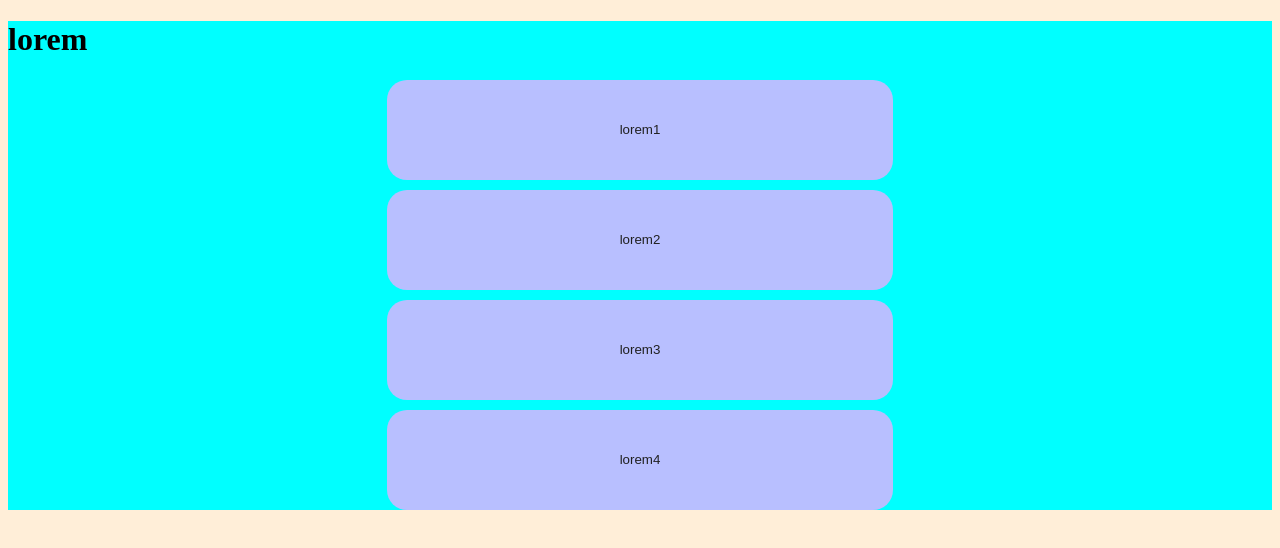
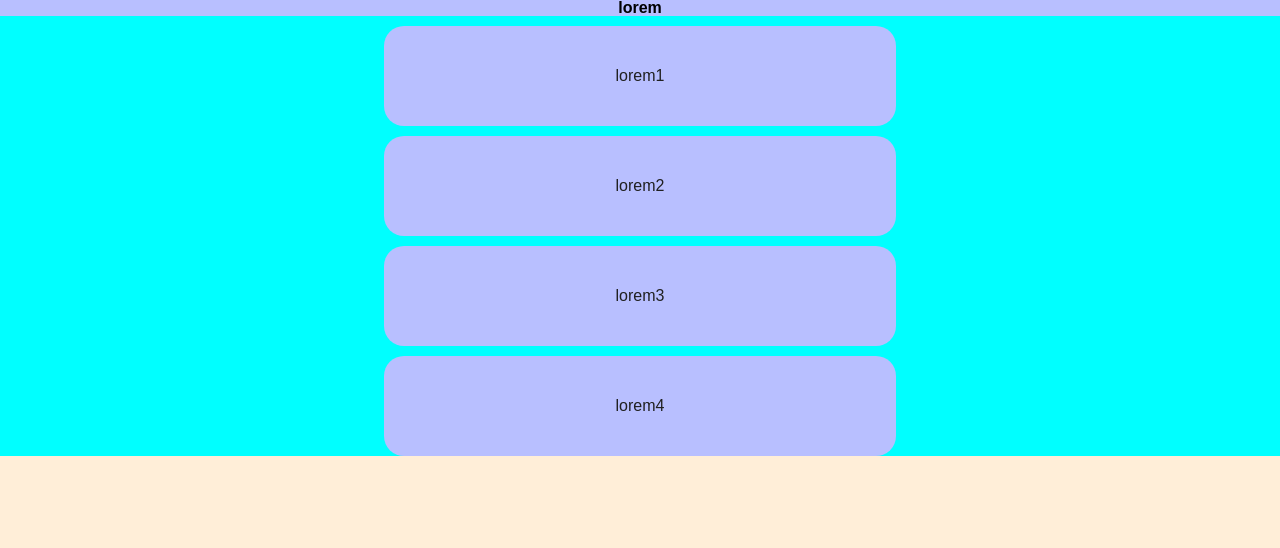
Before and after one commit to CameronHack/JavaScriptQuiz, a plain HTML site: page index.html in a window 1280 px wide. Drawn offline with Linux system fonts and the light colour scheme.

Commit message:
added style reset

```diff
--- /dev/null
+++ b/assets/CSS/reset.css
@@ -0,0 +1,31 @@
+/* reset taken from module 2 lesson 11 */
+
+* {
+    margin: 0;
+    padding: 0;
+    box-sizing: border-box;
+  }
+
+  html {
+    height: 100%;
+  }
+
+  body {
+    min-height: 100%;
+    line-height: 1;
+    font-family: sans-serif;
+  }
+
+  h1, h2, h3, h4, h5, h6 {
+    font-size: 100%;
+  }
+
+  input, select, option, optgroup, textarea, button,
+  pre, code {
+    font-size: 100%;
+    font-family: inherit;
+  }
+
+  ol, ul {
+    list-style: none;
+  }
--- a/assets/CSS/style.css
+++ b/assets/CSS/style.css
@@ -14,6 +14,11 @@ body {
     background-color: aqua;
 }
 
+#question {
+    text-align: center;
+    background-color: #b8bfff;
+}
+
 #quiz button {
     background-color: #b8bfff;
     color: #202020;
--- a/index.html
+++ b/index.html
@@ -5,6 +5,7 @@
     <meta charset="UTF-8">
     <meta name="viewport" content="width=device-width, initial-scale=1.0">
     <title>Document</title>
+    <link rel="stylesheet" href="./assets/CSS/reset.css">
     <link rel="stylesheet" href="./assets/CSS/style.css">
 </head>
 
```
